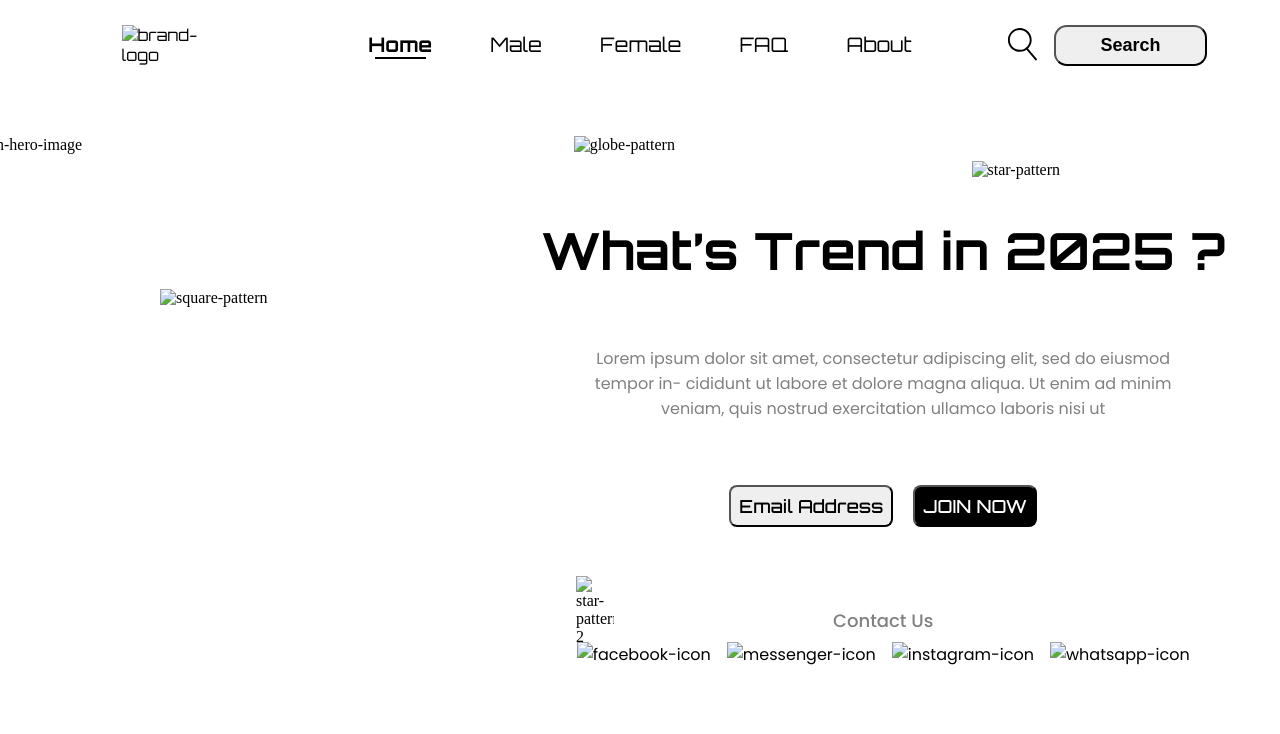
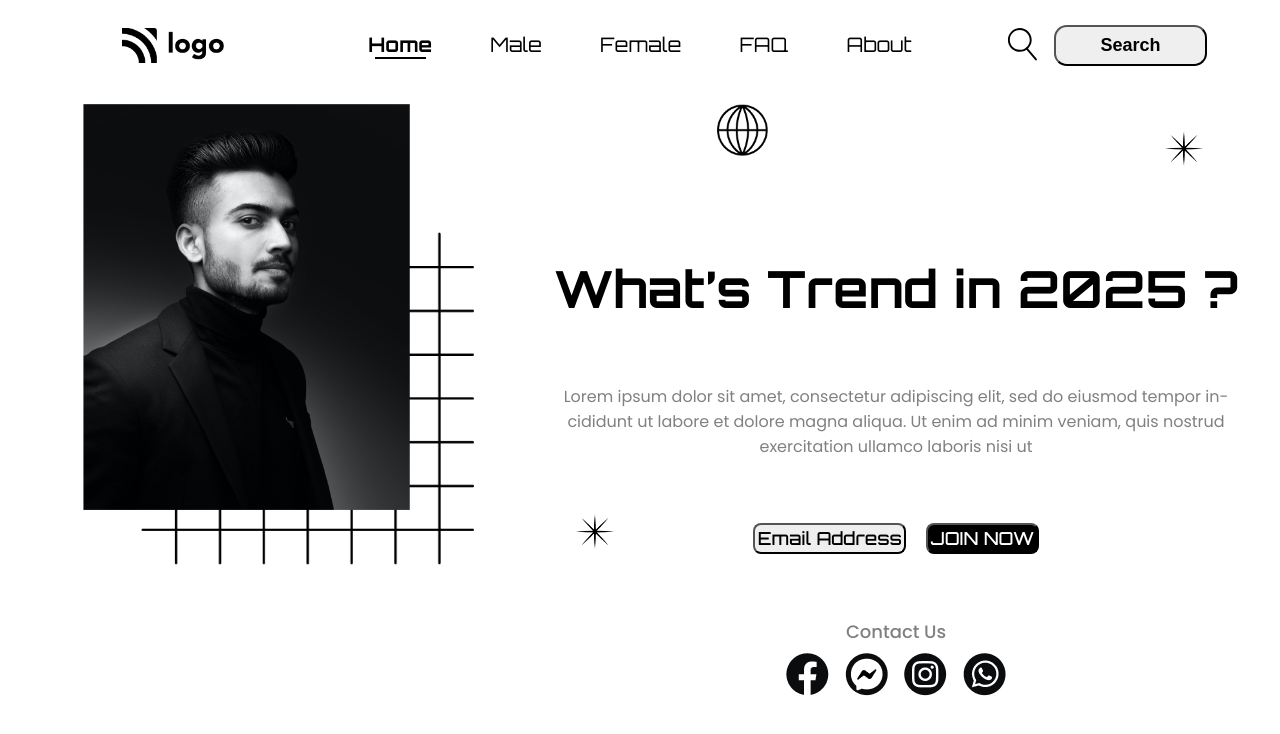
Before and after one commit to kushbosamiya/Bootcamp-landing-page-1, a plain HTML site: page Public/index.html in a window 1280 px wide. Drawn offline with Linux system fonts and the light colour scheme.

Commit message:
Bootcamp-landing-page-1-code-added

```diff
--- a/Public/index.html
+++ b/Public/index.html
@@ -30,7 +30,7 @@
         <nav class="navbar-container">
           <div class="navbar-container-logo">
             <img
-              src="/assets/Logo.png"
+              src="./assets/Logo.png"
               alt="brand-logo"
               class="navbar-container-brand-logo"
             />
@@ -74,22 +74,22 @@
           <!-- Patterns -->
           <!-- ---------------- -->
           <span class="square">
-            <img src="/assets/squares.png" alt="square-pattern" />
+            <img src="./assets/squares.png" alt="square-pattern" />
           </span>
           <!-- Star -->
           <span class="star">
-            <img src="/assets/start.png" alt="star-pattern" />
+            <img src="./assets/start.png" alt="star-pattern" />
           </span>
           <!-- Globe -->
           <span class="globe">
-            <img src="/assets/globe.png" alt="globe-pattern" />
+            <img src="./assets/globe.png" alt="globe-pattern" />
           </span>
           <div>
-            <img src="/assets/Image.png" alt="person-hero-image" />
+            <img src="./assets/Image.png" alt="person-hero-image" />
           </div>
             <!-- Star -->
             <span class="star">
-              <img src="/assets/start.png" alt="star-pattern-2" />
+              <img src="./assets/start.png" alt="star-pattern-2" />
             </span>
 
           <div class="hero-container-right">
@@ -109,16 +109,16 @@
               <h4 class="contact-heading">Contact Us</h4>
               <div class="icons">
                 <span>
-                  <img src="/assets/Group.png" alt="facebook-icon" />
+                  <img src="./assets/Group.png" alt="facebook-icon" />
                 </span>
                 <span>
-                  <img src="/assets/Group (1).png" alt="messenger-icon" />
+                  <img src="./assets/Group (1).png" alt="messenger-icon" />
                 </span>
                 <span>
-                  <img src="/assets/Group (2).png" alt="instagram-icon" />
+                  <img src="./assets/Group (2).png" alt="instagram-icon" />
                 </span>
                 <span>
-                  <img src="/assets/Group (3).png" alt="whatsapp-icon" />
+                  <img src="./assets/Group (3).png" alt="whatsapp-icon" />
                 </span>
               </div>
             </div>
--- a/Public/style.css
+++ b/Public/style.css
@@ -78,27 +78,28 @@ li:nth-child(1)::after
 {
     display: flex;
     padding: 1% 5% 1% 5%;
-    margin: 2rem;
+    height: 80vh;
 }
 img[alt="star-pattern-2"]
 {
     width: 3vmax;
     position: absolute;
-    top: 45vmax;
+    top: 40vmax;
     left: 45vmax;
 }
 img[alt="person-hero-image"]
 {
     width: 28vmax;
     position: relative;
-    right: 35vmax;
+    right: 34vmax;
+    padding-left: 2rem;
 }
 img[alt="square-pattern"]
 {
-    width: 28vmax;
+    width: 26vmax;
     position: relative;
-    left: 5vmax;
-    top: 12vmax;
+    left: 6vmax;
+    top: 10vmax;
 }
 img[alt="star-pattern"]
 {
@@ -116,14 +117,15 @@ img[alt="globe-pattern"]
 [class="hero-container-right"]
 {
     position: absolute;
-    top: 15vmax;
-    left: 38vw;
-    padding: 2vmax;
+    top: 20vmax;
+    left: 40vmax;
+    /* padding: 2vmax; */
     display: flex;
     flex-direction: column;
     align-items: center;
     gap: 4rem;
-    height: auto;
+    /* height: 100%; */
+
 
 
 }
@@ -134,8 +136,8 @@ img[alt="globe-pattern"]
 }
 [class="hero-description"]
 {
-    padding-left: 10%;
-    padding-right: 10%;
+    padding-left: 5%;
+    padding-right: 5%;
     text-align: center;
     font-family: poppins;
     color: grey;
@@ -144,7 +146,7 @@ img[alt="globe-pattern"]
 {
     font-family: Orbitron;
     border-radius: .5rem;
-    padding: .5rem;
+    padding: .15rem;
     font-size: large;
     font-weight: 500;
 }
@@ -157,12 +159,12 @@ img[alt="globe-pattern"]
 /* social icons */
 [class="contact-section"]
 {
-    display: flex;
+     display: flex;
     flex-direction: column;
     align-items: center;
     font-family: poppins;
     gap: .5rem;
-    padding: 1rem;
+    /* padding: .15rem; */
 }
 [class="contact-heading"]
 {
```
Also changed, not shown: Public/assets/1.png (renamed from assets/1.png), Public/assets/Group (1).png (added), Public/assets/Group (2).png (added), Public/assets/Group (3).png (added), Public/assets/Group.png (added), Public/assets/Image.png (added), Public/assets/Logo.png (added), Public/assets/globe.png (added), Public/assets/squares.png (added), Public/assets/start.png (added), Public/assets/thumbnail.png (renamed from assets/thumbnail.png).
